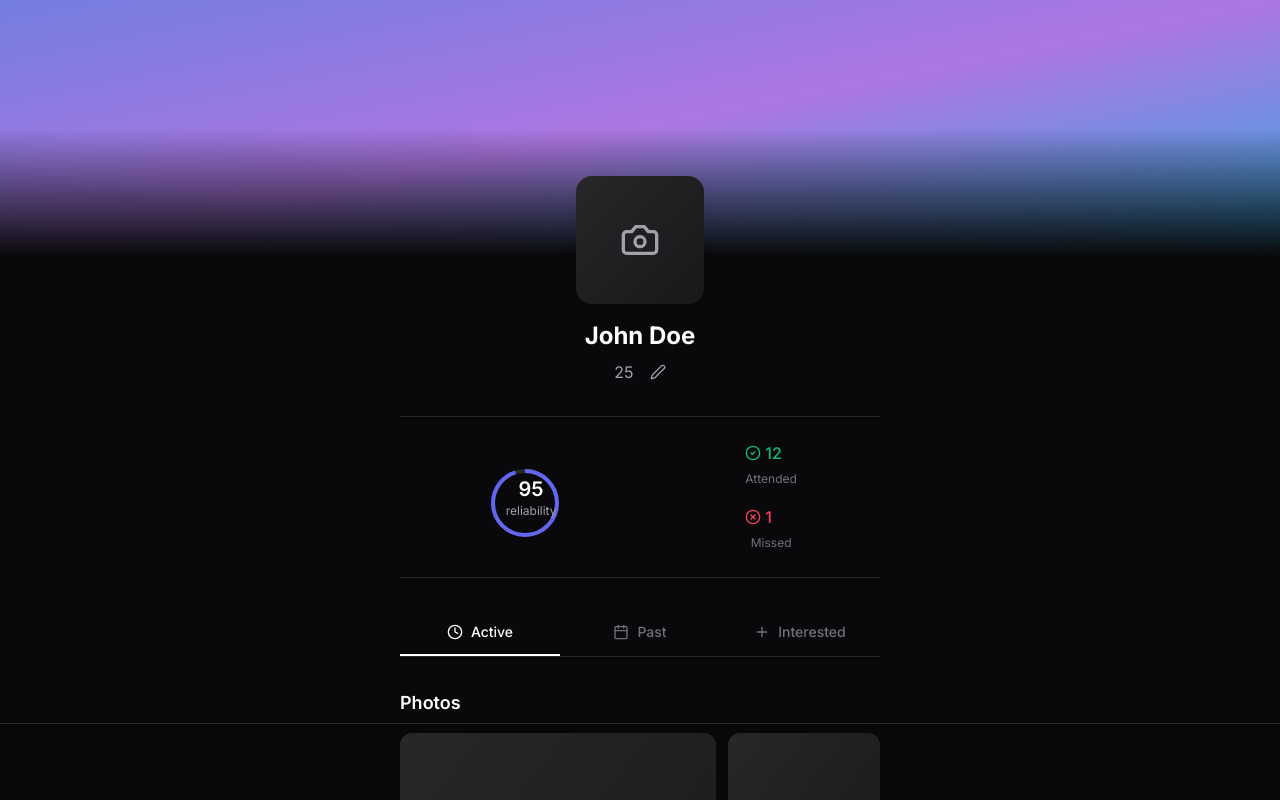
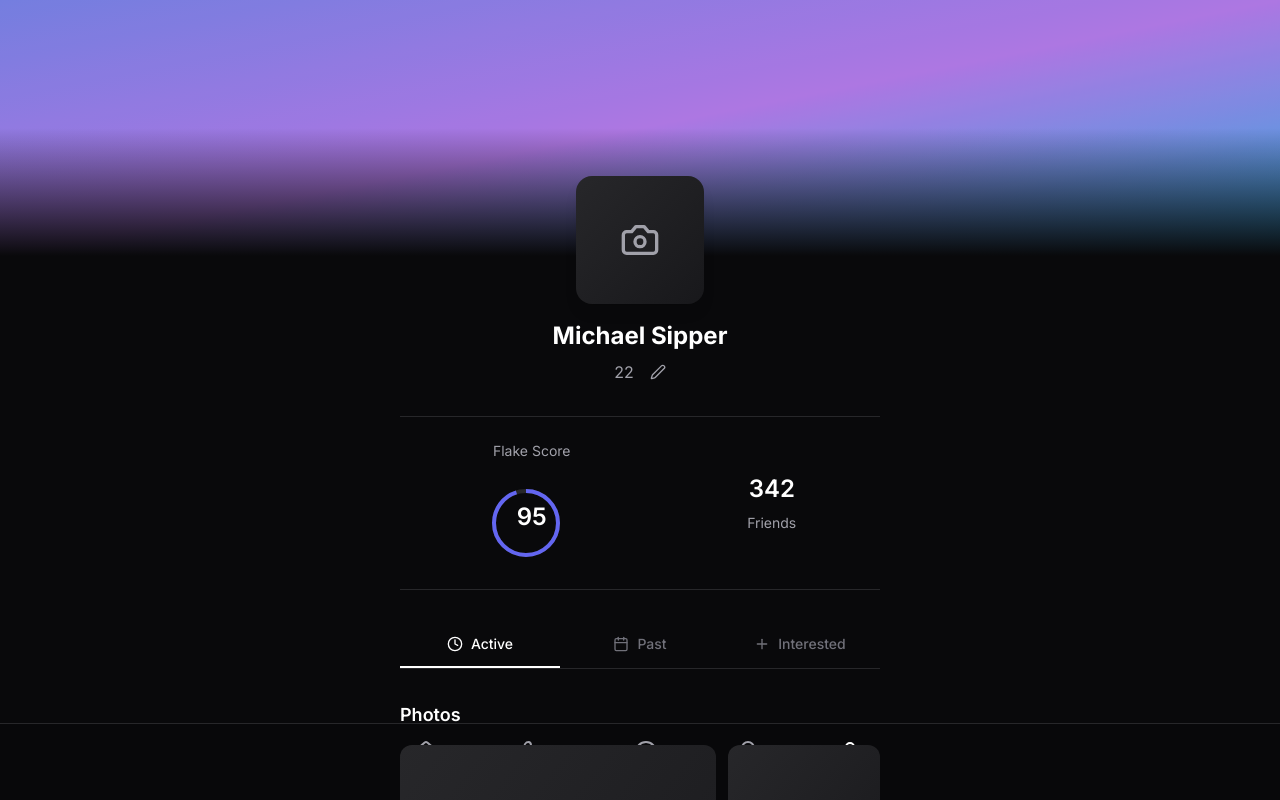
Before and after one commit to michaelsipper/t2, a Next.js app: page /profile in a window 1280 px wide. Shown: the top 800 px of the page. Built offline with nearby package versions, Linux system fonts and the light colour scheme.

Commit message:
Update profile.tsx

```diff
--- a/app/(features)/profile/profile.tsx
+++ b/app/(features)/profile/profile.tsx
@@ -40,9 +40,12 @@ function FlakeScoreMeter({ score }: { score: number }) {
   const offset = circumference - (score / 100) * circumference;
 
   return (
+    <div className="flex flex-col items-center gap-2">
+      <span className="text-sm text-zinc-500 dark:text-zinc-400">
+        Flake Score
+      </span>
       <div className="relative inline-flex items-center justify-center">
         <svg className="transform -rotate-90 w-24 h-24">
-        {/* Background circle */}
           <circle
             cx="42"
             cy="42"
@@ -52,7 +55,6 @@ function FlakeScoreMeter({ score }: { score: number }) {
             fill="none"
             className="text-zinc-200 dark:text-zinc-800"
           />
-        {/* Progress circle */}
           <circle
             cx="42"
             cy="42"
@@ -65,13 +67,11 @@ function FlakeScoreMeter({ score }: { score: number }) {
             className="text-indigo-500 transition-all duration-1000 ease-out"
           />
         </svg>
-      <div className="absolute flex flex-col items-center">
-        <span className="text-xl font-semibold text-black dark:text-white">
+        <div className="absolute">
+          <span className="text-2xl font-semibold text-black dark:text-white">
             {score}
           </span>
-        <span className="text-xs text-zinc-500 dark:text-zinc-400">
-          reliability
-        </span>
+        </div>
       </div>
     </div>
   );
@@ -88,14 +88,10 @@ export function Profile() {
 
   // Mocked user data
   const userData = {
-    name: "John Doe",
-    age: 25,
+    name: "Michael Sipper",
+    age: 22,
     flakeScore: 95,
-    stats: {
-      plansMade: 15,
-      attended: 12,
-      flaked: 1
-    }
+    friendCount: 342,
   };
 
   const handlePhotoUpload = async (e: React.ChangeEvent<HTMLInputElement>) => {
@@ -103,7 +99,7 @@ export function Profile() {
   };
 
   return (
-    <div className="min-h-screen bg-white dark:bg-zinc-950">
+    <div className="min-h-screen bg-white dark:bg-zinc-950 pb-20">
       {/* Modern Header Design */}
       <div className="relative h-64 bg-gradient-to-br from-indigo-400 via-purple-400 to-sky-400 overflow-hidden">
         <div className="absolute inset-0 bg-black/10"></div>
@@ -163,21 +159,13 @@ export function Profile() {
         {/* Stats Row */}
         <div className="flex items-center justify-around mb-8 py-6 border-y border-zinc-200 dark:border-zinc-800">
           <FlakeScoreMeter score={userData.flakeScore} />
-          <div className="space-y-4 text-center">
-            <div>
-              <div className="flex items-center gap-1 text-emerald-500">
-                <CheckCircle2 className="w-4 h-4" />
-                <span className="font-medium">{userData.stats.attended}</span>
-              </div>
-              <span className="text-xs text-zinc-500">Attended</span>
-            </div>
-            <div>
-              <div className="flex items-center gap-1 text-rose-500">
-                <XCircle className="w-4 h-4" />
-                <span className="font-medium">{userData.stats.flaked}</span>
-              </div>
-              <span className="text-xs text-zinc-500">Missed</span>
-            </div>
+          <div className="flex flex-col items-center gap-2">
+            <span className="text-2xl font-semibold text-black dark:text-white">
+              {userData.friendCount}
+            </span>
+            <span className="text-sm text-zinc-500 dark:text-zinc-400">
+              Friends
+            </span>
           </div>
         </div>
 
@@ -185,19 +173,20 @@ export function Profile() {
         <div className="mb-8">
           <div className="flex border-b border-zinc-200 dark:border-zinc-800 mb-6">
             {[
-              { id: 'active', label: 'Active', icon: Clock },
-              { id: 'past', label: 'Past', icon: Calendar },
-              { id: 'interested', label: 'Interested', icon: Plus }
-            ].map(tab => (
+              { id: "active", label: "Active", icon: Clock },
+              { id: "past", label: "Past", icon: Calendar },
+              { id: "interested", label: "Interested", icon: Plus },
+            ].map((tab) => (
               <button
                 key={tab.id}
                 onClick={() => setActiveTab(tab.id as PlanTab)}
                 className={`
                   flex-1 py-3 flex items-center justify-center gap-2
                   text-sm font-medium border-b-2 transition-colors
-                  ${activeTab === tab.id
-                    ? 'border-black dark:border-white text-black dark:text-white'
-                    : 'border-transparent text-zinc-500 hover:text-zinc-800 dark:hover:text-zinc-200'
+                  ${
+                    activeTab === tab.id
+                      ? "border-black dark:border-white text-black dark:text-white"
+                      : "border-transparent text-zinc-500 hover:text-zinc-800 dark:hover:text-zinc-200"
                   }
                 `}
               >
@@ -224,7 +213,7 @@ export function Profile() {
                 key={index}
                 className={`
                   aspect-[4/5] rounded-xl overflow-hidden
-                  ${index === 0 ? 'col-span-2 row-span-2' : ''}
+                  ${index === 0 ? "col-span-2 row-span-2" : ""}
                   bg-gradient-to-br from-zinc-100 to-zinc-200
                   dark:from-zinc-800 dark:to-zinc-900
                 `}
@@ -247,9 +236,9 @@ export function Profile() {
                   const newBlurb = {
                     id: Date.now(),
                     prompt: "I want to make memories by...",
-                    answer: ""
+                    answer: "",
                   };
-                  setBlurbs(prev => [...prev, newBlurb]);
+                  setBlurbs((prev) => [...prev, newBlurb]);
                 }}
                 className="w-full p-6 rounded-xl border border-dashed border-zinc-300 dark:border-zinc-700
                           hover:bg-zinc-50 dark:hover:bg-zinc-900 transition-all
@@ -258,7 +247,7 @@ export function Profile() {
                 Add your first prompt
               </button>
             ) : (
-              blurbs.map(blurb => (
+              blurbs.map((blurb) => (
                 <div
                   key={blurb.id}
                   className="p-6 rounded-xl bg-gradient-to-br from-zinc-50 to-white
```
Lines whose indentation alone changed are shown as unchanged.
